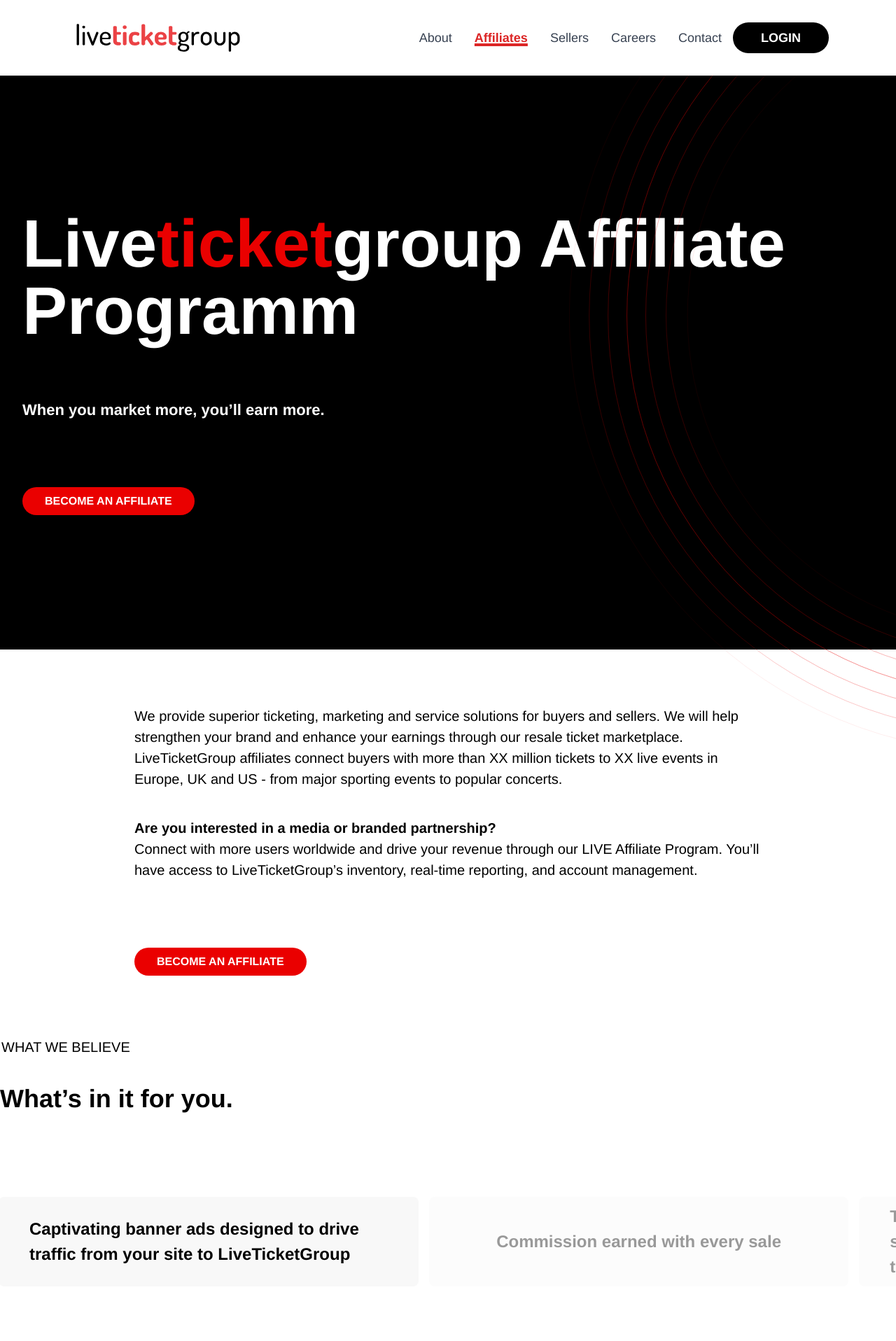
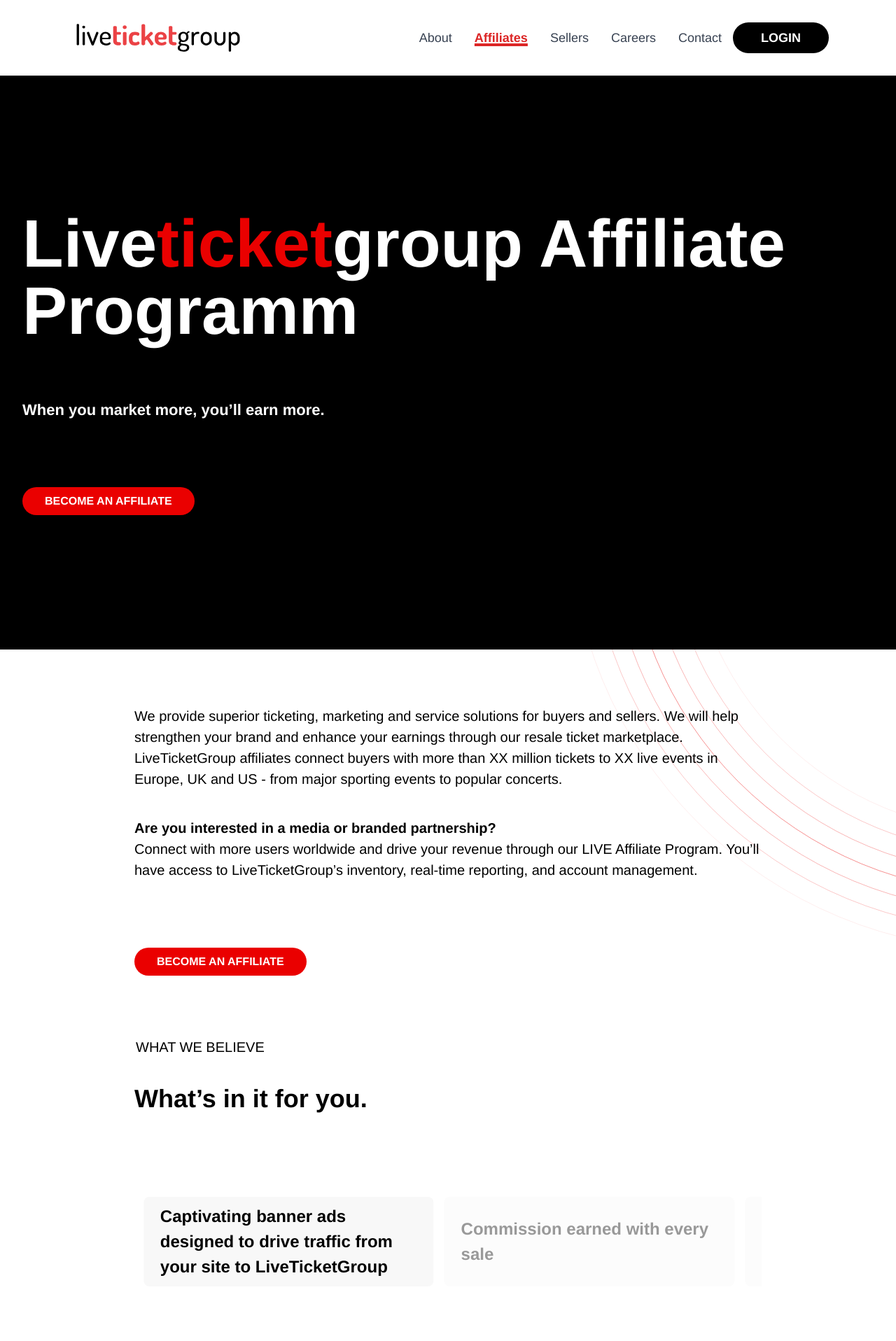
Before and after one commit to DeepInfynno/ltg, a Next.js app: page /affiliates in a window 1280 px wide. Shown: the top 1916 px of the page at 70% size. Built offline with nearby package versions, Linux system fonts and the light colour scheme; what @material-tailwind/react would draw is missing.

Commit message:
fix:affiliates changes

```diff
--- a/pages/affiliates.tsx
+++ b/pages/affiliates.tsx
@@ -54,6 +54,15 @@
   return (
     <>
       <section>
+        <div className="absolute  right-0 lg:h-[1250px] h-[800px]">
+          <Image
+            src={Circle}
+            width={100}
+            alt="circle"
+            height={100}
+            className="w-[100%] h-[100%] sticky z-[-1000]"
+          />
+        </div>
         <div className="bg-black text-white text-center md:text-left">
           <div className="container mx-auto px-4 md:px-8 lg:px-8  py-24 lg:py-48 max">
             <h1 className="text-2xl md:text-4xl lg:text-6xl xl:text-8xl font-semibold md:leading-[1.1] w-full">
@@ -69,15 +78,6 @@
               </button>
             </div>
           </div>
-        </div>
-        <div className="absolute z-10 -top-[174px] right-0 lg:h-[1250px] h-[800px] w-">
-          <Image
-            src={Circle}
-            width={100}
-            alt="circle"
-            height={100}
-            className="w-[100%] h-[100%] sticky z-[-1000]"
-          />
         </div>
       </section>
       <section className="flex flex-col justify-center items-center">
@@ -110,10 +110,8 @@
               </div>
             </div>
           </div>
-        </div>
-        {/* what we belive */}
-        <div className="w-full">
-          <div className="2xl:pl-[274px] mt-12">
+          {/* what we belive */}
+          <div className="mt-12 container">
             <h1 className="text-base md:text-lg lg:text-xl 2xl:text-xl font-normal ml-0.5">
               WHAT WE BELIEVE
             </h1>
@@ -152,9 +150,7 @@
               />
             </div>
           </div>
-        </div>
-        {/* T&c */}
-        <div className="max-w-[280px] xs:max-w-xs sm:max-w-sm md:max-w-xl lg:max-w-3xl xl:max-w-4xl 2xl:max-w-[1364px] w-full">
+          {/* T&c */}
           <div className="container">
             <div className="bg-[#EA0000] px-6 lg:px-8 xl:px-10 flex flex-col lg:flex-row gap-1 lg:gap-10 rounded-md justify-center items-center md:py-8 py-10">
               <div className="flex justify-center items-center w-full">
@@ -185,16 +181,13 @@
               </div>
             </div>
           </div>
-        </div>
-        {/* what we belive */}
-        <div className="w-full">
-          <div className="relative 2xl:pl-[274px] lg:pt-32">
-            <div className="mt-12 z-50 ">
+          {/* what we belive */}
+          <div className="relative lg:pt-32 ">
+            <div className="container mt-12 z-50">
               <h1 className="text-base md:text-lg lg:text-xl 2xl:text-xl font-normal ml-0.5">
                 WHAT WE BELIEVE
               </h1>
               <h1 className="mt-10 text-xl md:text-2xl lg:text-3xl xl:text-4xl font-bold">
-                {" "}
                 What’s in it for users.
               </h1>
               <div className="absolute  right-0 h-[1450px]">
@@ -214,7 +207,7 @@
                     return (
                       <div
                         key={believe.id}
-                        className={` flex h-[100px] flex-row items-center justify-center ${
+                        className={`flex h-[100px] flex-row items-center justify-center ${
                           index === currentIndex2
                             ? "opacity-100 bg-[#EA0000] text-white"
                             : "opacity-40 bg-[#F8F8F8] text-black"
@@ -239,10 +232,8 @@
                 />
               </div>
             </div>
-          </div>
-          {/* api docs */}
-          <div className="w-full flex flex-col justify-center items-center">
-            <div className="w-full max-w-[280px] xs:max-w-xs sm:max-w-sm md:max-w-xl lg:max-w-3xl xl:max-w-4xl 2xl:max-w-[1364px]">
+            {/* api docs */}
+            <div className="container">
               <div className="bg-[#F8F8F8] px-6 lg:px-8 flex flex-col lg:flex-row gap-1 lg:gap-10 rounded-md justify-center items-center md:py-8 py-10">
                 <div className="flex justify-center items-center w-full">
                   <div className="w-full flex flex-col gap-9 max-w-[355px]">
@@ -270,8 +261,8 @@
                   />
                 </div>
               </div>
-              <ContactForm />
             </div>
+            <ContactForm />
           </div>
         </div>
       </section>
```
